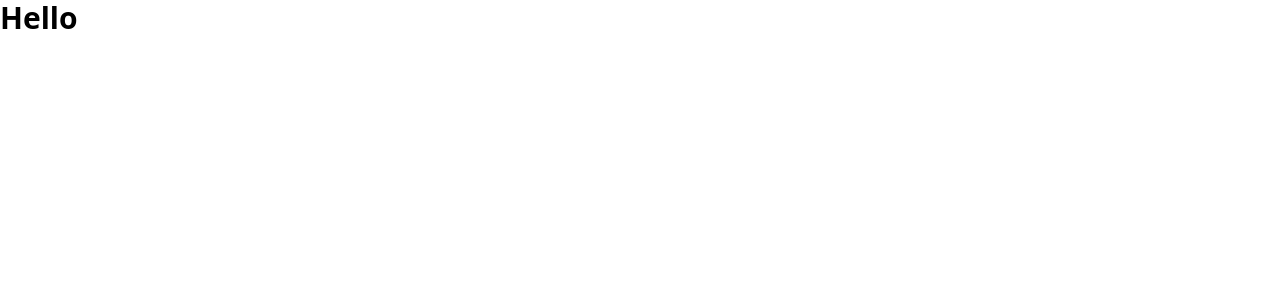
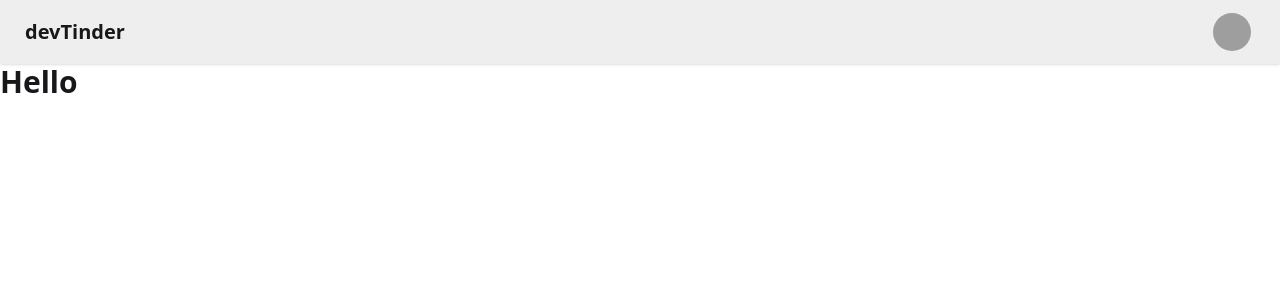
Before and after one commit to sagarkataria/sk-devTinder, a React (Vite) app: page / in a window 1280 px wide. Shown: the top 300 px of the page. Built offline with nearby package versions, Linux system fonts and the light colour scheme; grey boxes are pictures that could not be loaded.

Commit message:
add daisyui for enhanced UI components and update App layout

```diff
--- a/package.json
+++ b/package.json
@@ -20,6 +20,7 @@
     "@types/react": "^19.0.10",
     "@types/react-dom": "^19.0.4",
     "@vitejs/plugin-react": "^4.3.4",
+    "daisyui": "^5.0.9",
     "eslint": "^9.21.0",
     "eslint-plugin-react-hooks": "^5.1.0",
     "eslint-plugin-react-refresh": "^0.4.19",
--- a/src/App.jsx
+++ b/src/App.jsx
@@ -1,11 +1,48 @@
-
 function App() {
-
   return (
     <>
+      <div className="navbar bg-base-300 shadow-sm">
+        <div className="flex-1">
+          <a className="btn btn-ghost text-xl">devTinder</a>
+        </div>
+        <div className="flex gap-2">
+
+          <div className="dropdown dropdown-end mx-5">
+            <div
+              tabIndex={0}
+              role="button"
+              className="btn btn-ghost btn-circle avatar"
+            >
+              <div className="w-10 rounded-full">
+                <img
+                  alt="Tailwind CSS Navbar component"
+                  src="https://img.daisyui.com/images/stock/photo-1534528741775-53994a69daeb.webp"
+                />
+              </div>
+            </div>
+            <ul
+              tabIndex={0}
+              className="menu menu-sm dropdown-content bg-base-100 rounded-box z-1 mt-3 w-52 p-2 shadow"
+            >
+              <li>
+                <a className="justify-between">
+                  Profile
+                  <span className="badge">New</span>
+                </a>
+              </li>
+              <li>
+                <a>Settings</a>
+              </li>
+              <li>
+                <a>Logout</a>
+              </li>
+            </ul>
+          </div>
+        </div>
+      </div>
       <h1 className="font-bold text-3xl">Hello</h1>
     </>
-  )
+  );
 }
 
-export default App
+export default App;
--- a/src/index.css
+++ b/src/index.css
@@ -1 +1,2 @@
 @import "tailwindcss";
+@plugin "daisyui";
```
Also changed, not shown: 1 other file (tests, documents, lock files or other folders).
